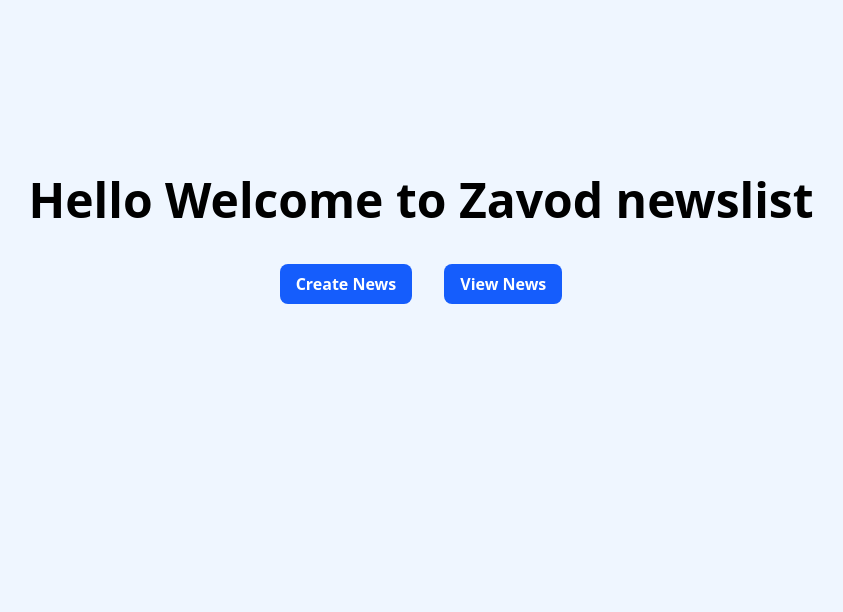
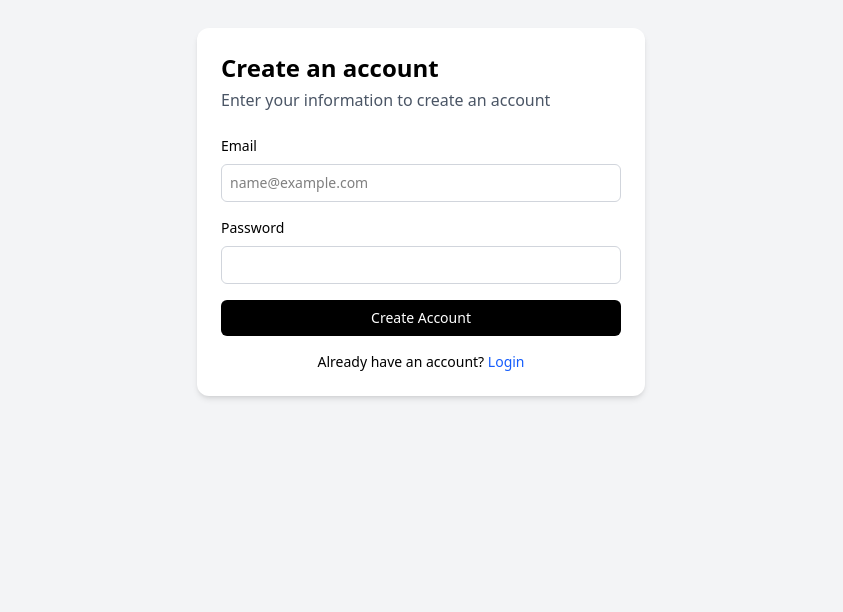
Before and after one commit to Jamesunekwuojo/newsApp, a React (Vite) app in the folder client/: page /signup in a window 1280 px wide. Shown: the part 188-800 px from the top of the page, without its empty margins (219-1062 px from the left). Built offline with nearby package versions, Linux system fonts and the light colour scheme; no server answers.

Commit message:
working on signup and login functionality

```diff
--- a/client/src/App.jsx
+++ b/client/src/App.jsx
@@ -6,6 +6,8 @@ import NewsList from "./components/NewsList.jsx";
 import AdminPanel from "./components/AdminPanel.jsx";
 
 import ProtectedRoute from "./ProtectedRoute.jsx";
+import Signup from "./components/Signup.jsx";
+import Login from "./components/Login.jsx";
 
 // import ProtectedRoute from "./ProtectedRoute.jsx";
 
@@ -16,8 +18,8 @@ const App = () => (
     <Router>
       <Routes>
         <Route path="/" element={<Homepage />} />
-        <Route path="/signup" element={<Homepage />} />
-        <Route path="/login" element={<AdminPanel />} />
+        <Route path="/signup" element={<Signup />} />
+        <Route path="/login" element={<Login />} />
         <Route path="/newslist" element={<NewsList />} />
         <Route path="/news/:id" element={<NewsDetail />} />
         <Route
--- /dev/null
+++ b/client/src/components/Login.jsx
@@ -0,0 +1,102 @@
+import { Link } from "react-router-dom";
+import { Building2 } from "lucide-react";
+
+import { useState } from "react";
+
+import { useNavigate } from "react-router-dom";
+import api from "../services/api";
+
+export default function Login() {
+  const navigate = useNavigate();
+
+  const [formData, setFormData] = useState({
+    email: "",
+    password: "",
+  });
+
+  const handleChange = async (e) => {
+    const { name, value } = e.target;
+    setFormData({ ...formData, [name]: value });
+  };
+
+  const handleSubmit = async (e) => {
+    e.preventDefault();
+
+    try {
+      const result = await api.post("api/admin/login", formData);
+      if (result.success) {
+        console.log("User login successfully");
+        navigate("/dashboard");
+      }
+    } catch (error) {
+      console.log(error);
+    }
+  };
+
+  return (
+    <div className="flex min-h-screen flex-col items-center justify-center bg-gray-100 p-4">
+      <Link to="/" className="absolute left-8 top-8 flex items-center gap-2">
+        <Building2 className="h-6 w-6 text-blue-600" />
+        <span className="text-xl font-bold">TenantHub</span>
+      </Link>
+
+      <div className="w-full max-w-md bg-white rounded-xl shadow-md p-6">
+        <div className="space-y-1 mb-6">
+          <h2 className="text-2xl font-bold">Login</h2>
+          <p className="text-gray-600">
+            Enter your credentials to access your account
+          </p>
+        </div>
+
+        <form onSubmit={handleSubmit} className="space-y-4">
+          <div className="space-y-2">
+            <label htmlFor="email" className="block text-sm font-medium">
+              Email
+            </label>
+
+            <input
+              name="email"
+              onChange={handleChange}
+              type="email"
+              placeholder="name@example.com"
+              className="w-full rounded-md border border-gray-300 p-2 text-sm focus:border-blue-500 focus:outline-none"
+            />
+          </div>
+
+          <div className="space-y-2">
+            <div className="flex items-center justify-between">
+              <label htmlFor="password" className="text-sm font-medium">
+                Password
+              </label>
+              <Link
+                to="/forgot-password"
+                className="text-xs text-blue-600 hover:underline"
+              >
+                Forgot password?
+              </Link>
+            </div>
+            <input
+              name="password"
+              type="password"
+              className="w-full rounded-md border border-gray-300 p-2 text-sm focus:border-blue-500 focus:outline-none"
+            />
+          </div>
+
+          <button
+            type="submit"
+            className="w-full rounded-md bg-black py-2 text-white text-sm font-medium hover:bg-black cursor-pointer"
+          >
+            Login
+          </button>
+        </form>
+
+        <div className="mt-4 text-center text-sm">
+          Don&apos;t have an account?{" "}
+          <Link to="/signup" className="text-blue-600 hover:underline">
+            Sign up
+          </Link>
+        </div>
+      </div>
+    </div>
+  );
+}
--- /dev/null
+++ b/client/src/components/Signup.jsx
@@ -0,0 +1,118 @@
+import { Link } from "react-router-dom";
+
+import { useNavigate } from "react-router-dom";
+
+import { useState } from "react";
+import api from "../services/api";
+
+export default function Signup() {
+
+  const navigate = useNavigate();
+
+  const [formData, setFormData] = useState({name: "", email: "", password: ""})
+
+  const handleChange = async (e) => {
+    const {name, value} = e.target;
+    setFormData({...formData, [name]: value})
+  }
+
+
+  const handleSubmit = async (e) => {
+    e.preventDefault();
+
+    try {
+
+      const result = api.post('/api/admin/signup', formData)
+
+      if(result.success){
+        console.log("User created successfully");
+        navigate("/dashboard");
+
+      }
+
+    } catch (error) {
+
+      console.log(error.message);
+    }
+
+
+  };
+  return (
+    <div className="flex min-h-screen flex-col items-center justify-center bg-gray-100 p-4">
+      {/* <Link to="/" className="absolute left-8 top-8 flex items-center gap-2">
+        <Building2 className="h-6 w-6 text-blue-600" />
+        <span className="text-xl font-bold">NewsHub</span>
+      </Link> */}
+
+      <div className="w-full max-w-md bg-white rounded-xl shadow-md p-6">
+        <div className="space-y-1 mb-6">
+          <h2 className="text-2xl font-bold">Create an account</h2>
+          <p className="text-gray-600">Enter your information to create an account</p>
+        </div>
+
+        <form onSubmit={handleSubmit} className="space-y-4">
+          {/* <div className="grid grid-cols-1 gap-4">
+            <div className="space-y-2">
+              <label htmlFor="Name" className="block text-sm font-medium">
+                Admin name
+              </label>
+              <input
+                type="text"
+                name="name"
+                onChange={handleChange}
+                value={formData.name}
+                placeholder="John"
+                className="w-full rounded-md border border-gray-300 p-2 text-sm focus:border-blue-500 focus:outline-none"
+              />
+            </div>
+
+          </div> */}
+
+          <div className="space-y-2">
+            <label htmlFor="email" className="block text-sm font-medium">
+              Email
+            </label>
+            <input
+              name="email"
+              onChange={handleChange}
+              type="email"
+              value={formData.email}
+              placeholder="name@example.com"
+              className="w-full rounded-md border border-gray-300 p-2 text-sm focus:border-blue-500 focus:outline-none"
+            />
+          </div>
+
+          <div className="space-y-2">
+            <label htmlFor="password" className="block text-sm font-medium">
+
+              Password
+            </label>
+            <input
+              name="password"
+              onChange={handleChange}
+              value={formData.password}
+              type="password"
+              className="w-full rounded-md border border-gray-300 p-2 text-sm focus:border-blue-500 focus:outline-none"
+            />
+          </div>
+
+
+
+          <button
+            type="submit"
+            className="w-full rounded-md bg-black py-2 text-white text-sm font-medium cursor-pointer hover:bg-black"
+          >
+            Create Account
+          </button>
+        </form>
+
+        <div className="mt-4 text-center text-sm">
+          Already have an account?{" "}
+          <Link to="/login" className="text-blue-600 hover:underline">
+            Login
+          </Link>
+        </div>
+      </div>
+    </div>
+  );
+}
```
Also changed, not shown: client/src/components/Mainnav.jsx (added).
